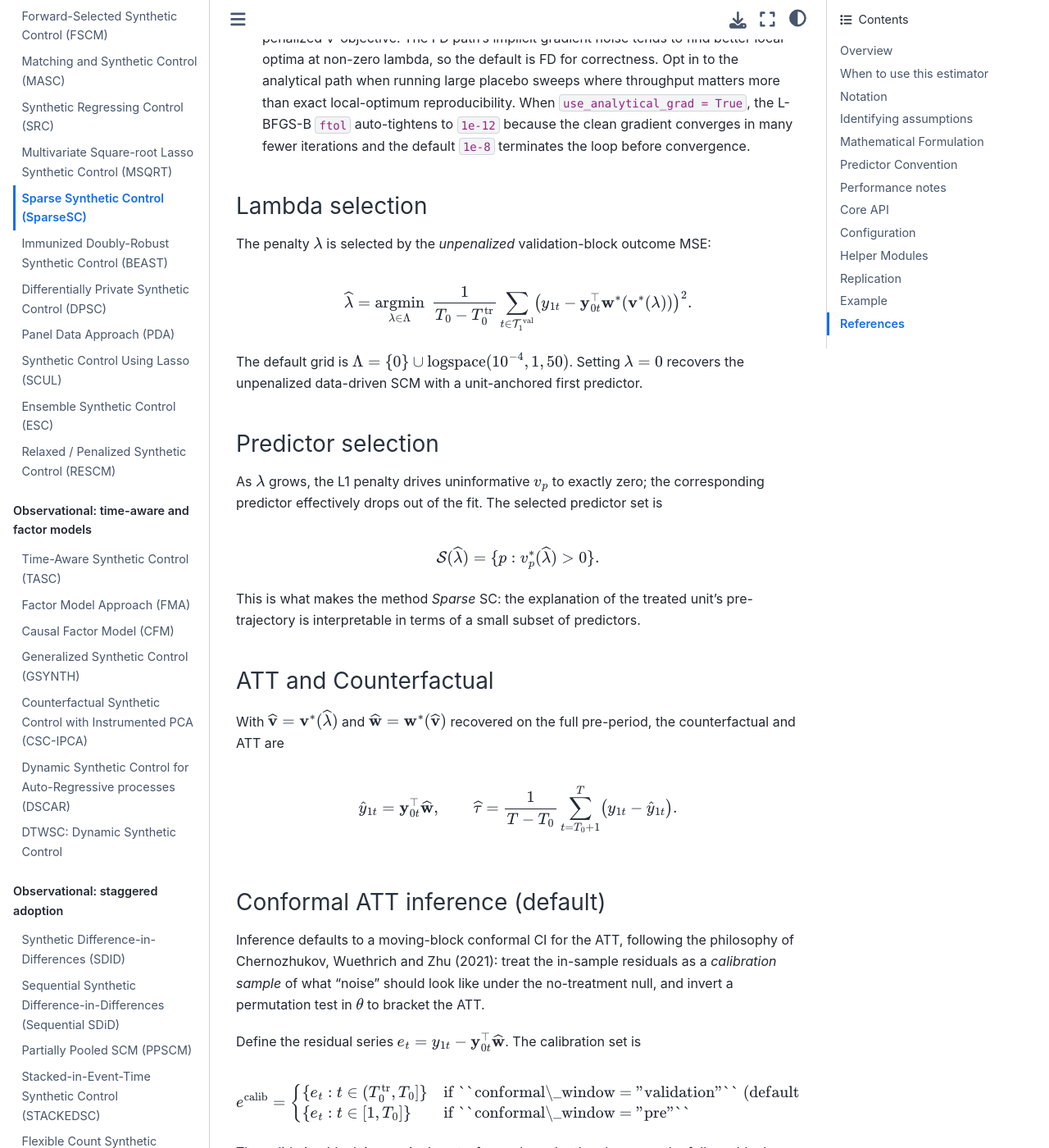
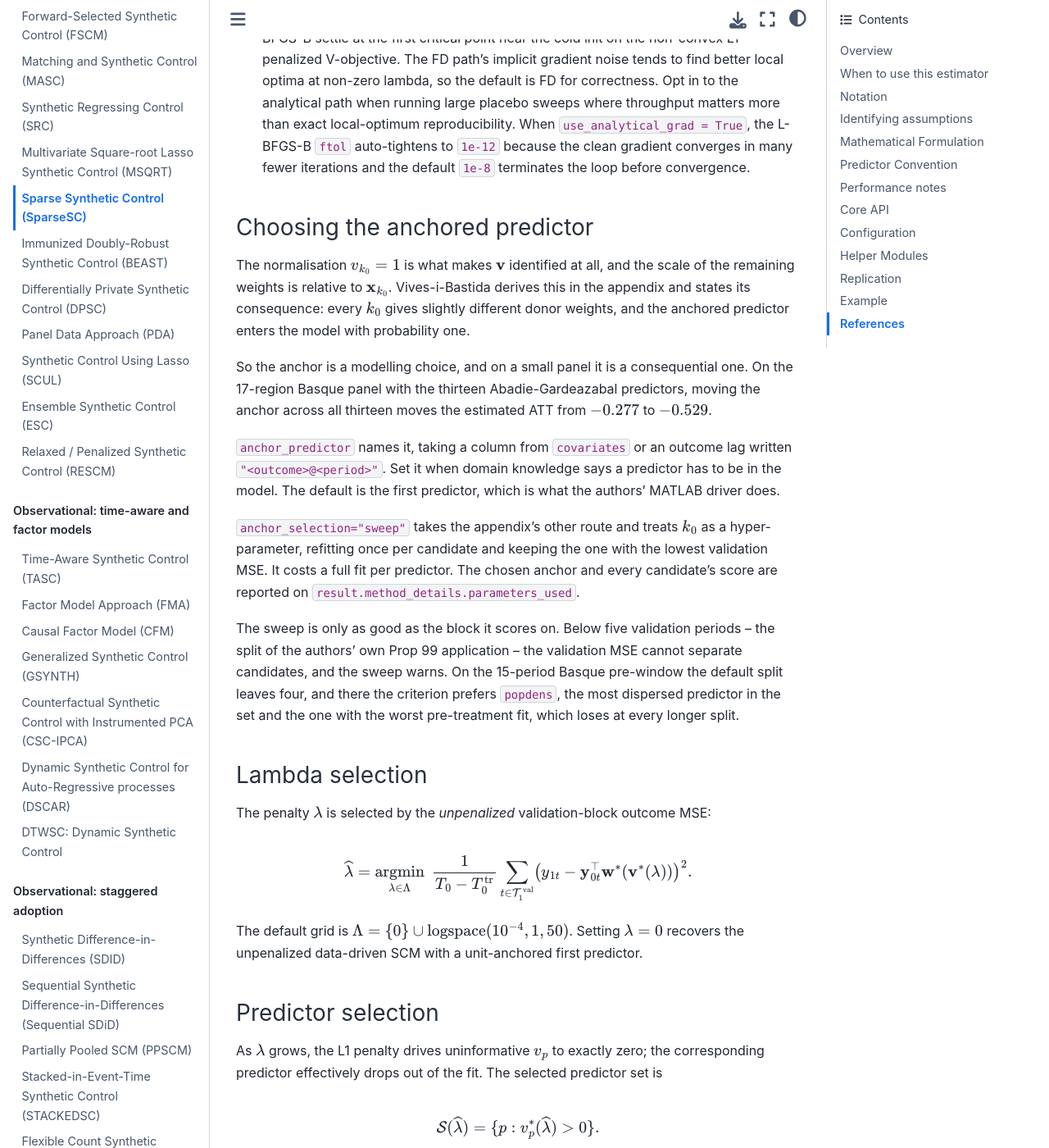
Before and after one commit to jgreathouse9/mlsynth, a Sphinx documentation site: the page built from docs/sparse_sc.rst, in a window 1280 px wide and 1400 px high, scrolled down 4989 px. Shown: the whole window at 82% size. Built offline with Sphinx 7.4.7 and the Sphinx Book theme 1.1.4, drawn with Linux system fonts in a browser that asks for light colours; pages that are not in the unit, such as notebooks, are missing from menus; some of the changed text lies outside the part shown.

Commit message:
Document the anchored predictor as a choice, not a detail
The SparseSC page already said the estimator "anchors the first
predictor's v_p-weight at 1", which is true and reads as plumbing. The
appendix says otherwise: the normalisation is what identifies V at all,
the scale of the other weights is relative to x_k0, every k0 gives
different donor weights, and the anchored predictor enters the model with
probability one.

Adds a "Choosing the anchored predictor" subsection covering both config
fields, the Basque spread the choice produces (-0.277 to -0.529 across the
thirteen AG predictors), and why the sweep warns below five validation
periods. CHANGELOG entry to match.

Refs #597

Co-Authored-By: Claude Opus 5 <noreply@anthropic.com>
Claude-Session: https://claude.ai/code/session_019AHdYcyq7J2rMctEsiMsf7

```diff
--- a/docs/sparse_sc.rst
+++ b/docs/sparse_sc.rst
@@ -25,9 +25,10 @@ pre-period MSE), SparseSC
   block of the pre-period (a 75/25 train/validation split by
   default, which matches the 14/5-year split Vives used in the
   empirical Prop 99 application); and
-* anchors the first predictor's :math:`v_p`-weight at 1, which fixes
+* anchors one predictor's :math:`v_p`-weight at 1, which fixes
   the overall scale and removes the trivial :math:`\mathbf{v} = \mathbf{0}` minimum
-  that the L1 penalty would otherwise admit.
+  that the L1 penalty would otherwise admit. Which predictor carries it is
+  ``anchor_predictor``; see Choosing the anchored predictor below.
 
 The donor weights :math:`\mathbf{w}` solve the usual SCM simplex QP given
 :math:`\mathbf{v}`.
@@ -282,6 +283,38 @@ modes are available, controlled by ``use_analytical_grad``:
   True``, the L-BFGS-B ``ftol`` auto-tightens to ``1e-12`` because
   the clean gradient converges in many fewer iterations and the
   default ``1e-8`` terminates the loop before convergence.
+
+Choosing the anchored predictor
+^^^^^^^^^^^^^^^^^^^^^^^^^^^^^^^
+
+The normalisation :math:`v_{k_0} = 1` is what makes :math:`\mathbf{v}`
+identified at all, and the scale of the remaining weights is relative to
+:math:`\mathbf{x}_{k_0}`. Vives-i-Bastida derives this in the appendix and
+states its consequence: every :math:`k_0` gives slightly different donor
+weights, and the anchored predictor enters the model with probability one.
+
+So the anchor is a modelling choice, and on a small panel it is a
+consequential one. On the 17-region Basque panel with the thirteen
+Abadie-Gardeazabal predictors, moving the anchor across all thirteen moves
+the estimated ATT from :math:`-0.277` to :math:`-0.529`.
+
+``anchor_predictor`` names it, taking a column from ``covariates`` or an
+outcome lag written ``"<outcome>@<period>"``. Set it when domain knowledge
+says a predictor has to be in the model. The default is the first predictor,
+which is what the authors' MATLAB driver does.
+
+``anchor_selection="sweep"`` takes the appendix's other route and treats
+:math:`k_0` as a hyper-parameter, refitting once per candidate and keeping
+the one with the lowest validation MSE. It costs a full fit per predictor.
+The chosen anchor and every candidate's score are reported on
+``result.method_details.parameters_used``.
+
+The sweep is only as good as the block it scores on. Below five validation
+periods -- the split of the authors' own Prop 99 application -- the
+validation MSE cannot separate candidates, and the sweep warns. On the
+15-period Basque pre-window the default split leaves four, and there the
+criterion prefers ``popdens``, the most dispersed predictor in the set and
+the one with the worst pre-treatment fit, which loses at every longer split.
 
 Lambda selection
 ^^^^^^^^^^^^^^^^
```
Also changed, not shown: CHANGELOG.md (+24 -0 lines).
